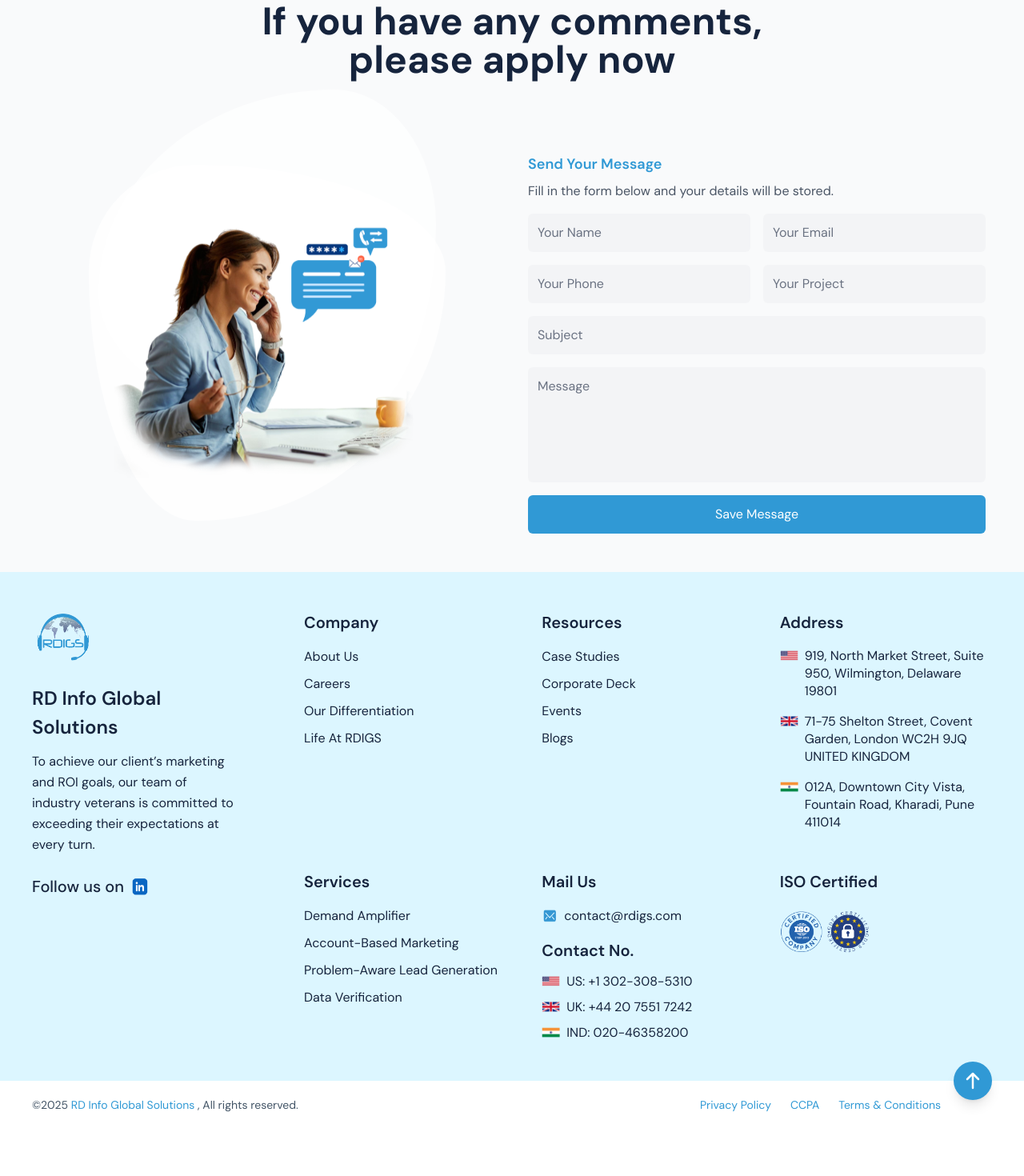
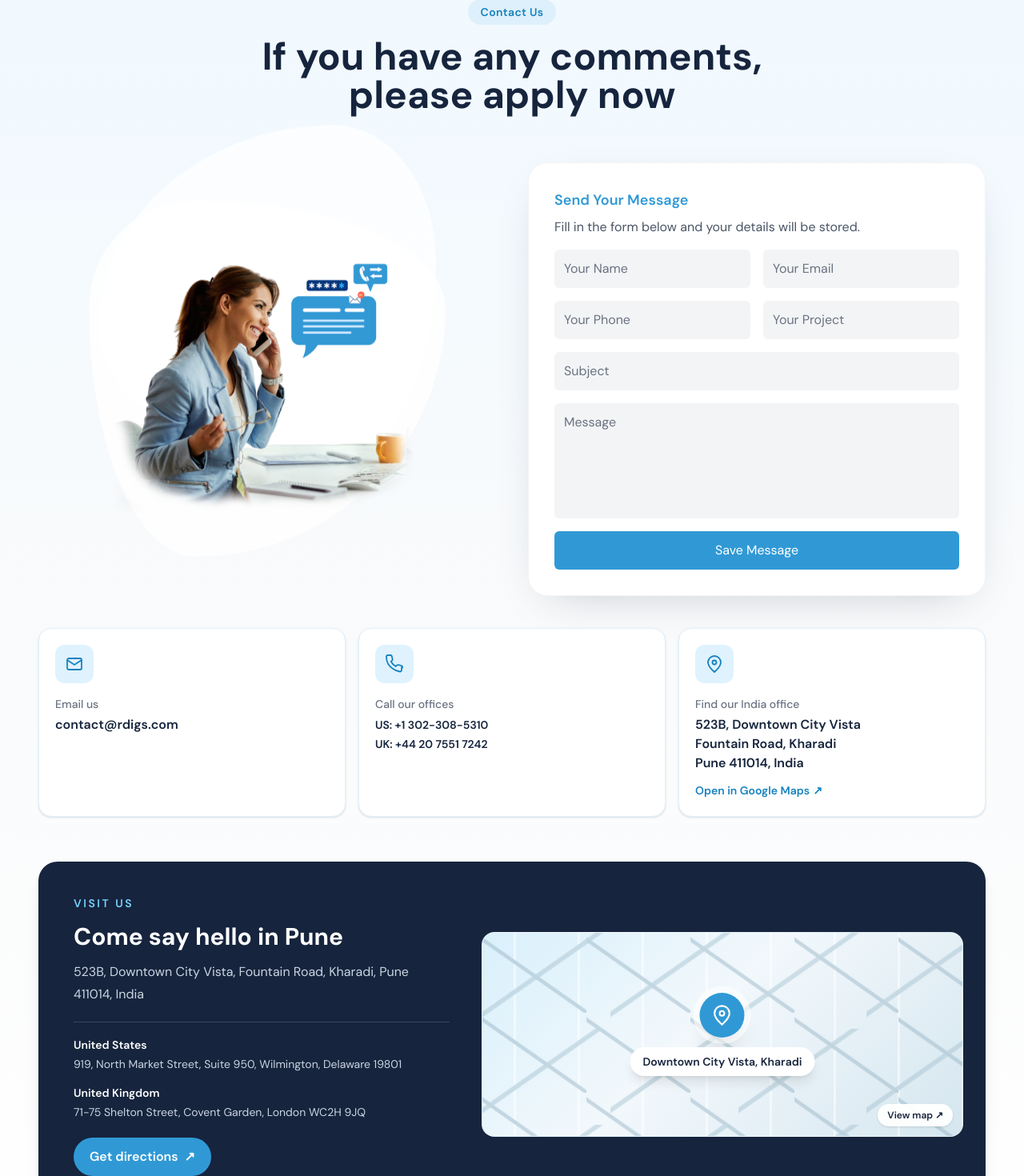
Before and after one commit to rdigs-bhagya/RDIGS-new-next, a Next.js app: page /contact in a window 1280 px wide. Shown: the part 185-1655 px from the top of the page at 80% size. Before the commit the page ends 1597 px from the top, so only its background shows below. Built offline with nearby package versions, Linux system fonts and the light colour scheme.

Commit message:
contact us page changed

```diff
--- a/src/app/Services/account-based-marketing/page.tsx
+++ b/src/app/Services/account-based-marketing/page.tsx
@@ -54,7 +54,7 @@ export default function AccountBasedMarketingPage() {
                     <div className="md:w-[38%] text-center">
                         <div className="w-full max-w-[437px] mx-auto">
                             <Image
-                                src="/acc-base-marketting/bg-abm-main-iImg.png"
+                                src="/acc-base-marketting/bg-abm-main-img.png"
                                 alt="ABM Main"
                                 width={437}
                                 height={437}
--- a/src/app/contact/page.tsx
+++ b/src/app/contact/page.tsx
@@ -49,20 +49,48 @@ export default function ContactPage() {
   };
 
   return (
-    <section className="bg-gray-50 py-12 wow fadeInUp" data-wow-delay="0.1s">
-      <div className="container mx-auto px-6 lg:px-12">
+    <section className="relative overflow-hidden bg-gradient-to-b from-sky-50 via-gray-50 to-white py-14 md:py-20 wow fadeInUp" data-wow-delay="0.1s">
+      <div className="container mx-auto flex flex-col px-6 lg:px-12">
         {/* Header */}
-        <div className="text-center max-w-3xl mx-auto pb-8 mb-15">
-          <h4 className="text-[#3099D5] font-semibold text-lg">Contact Us</h4>
-          <h1 className="text-4xl md:text-5xl font-bold text-[#16243D] mt-2">
+        <div className="order-0 text-center max-w-3xl mx-auto pb-15">
+          <span className="inline-flex items-center rounded-full bg-[#3099D5]/10 px-4 py-1.5 text-sm font-semibold tracking-wide text-[#1682bf]">Contact Us</span>
+          <h1 className="text-4xl md:text-5xl font-bold text-[#16243D] mt-4">
             If you have any comments, please apply now
           </h1>
         </div>
 
-        <div className="grid md:grid-cols-2 gap-10">
+        <div className="order-2 grid gap-4 sm:grid-cols-2 lg:grid-cols-3 mt-10 w-full">
+          <a href="mailto:contact@rdigs.com" className="group rounded-2xl border border-sky-100 bg-white p-5 shadow-sm transition hover:-translate-y-1 hover:shadow-lg">
+            <span className="mb-4 flex h-12 w-12 items-center justify-center rounded-xl bg-sky-100 text-[#1682bf]">
+              <svg viewBox="0 0 24 24" className="h-6 w-6" fill="none" stroke="currentColor" strokeWidth="1.8"><rect x="3" y="5" width="18" height="14" rx="2"/><path d="m3 7 9 6 9-6"/></svg>
+            </span>
+            <span className="block text-sm font-medium text-gray-500">Email us</span>
+            <span className="mt-1 block font-semibold text-[#16243D] group-hover:text-[#1682bf]">contact@rdigs.com</span>
+          </a>
+          <div className="rounded-2xl border border-sky-100 bg-white p-5 shadow-sm">
+            <span className="mb-4 flex h-12 w-12 items-center justify-center rounded-xl bg-sky-100 text-[#1682bf]">
+              <svg viewBox="0 0 24 24" className="h-6 w-6" fill="none" stroke="currentColor" strokeWidth="1.8"><path d="M21 16.5v3a2 2 0 0 1-2.2 2A19.8 19.8 0 0 1 10.2 18a19.5 19.5 0 0 1-6-6A19.8 19.8 0 0 1 1.9 3.2 2 2 0 0 1 3.9 1h3a2 2 0 0 1 2 1.7c.1 1 .4 2 .7 2.9a2 2 0 0 1-.5 2.1L7.8 9a16 16 0 0 0 6 6l1.3-1.3a2 2 0 0 1 2.1-.5c.9.3 1.9.6 2.9.7a2 2 0 0 1 1.9 2.6Z"/></svg>
+            </span>
+            <span className="block text-sm font-medium text-gray-500">Call our offices</span>
+            <span className="mt-1 block text-sm font-semibold leading-6 text-[#16243D]">
+              <a className="hover:text-[#1682bf]" href="tel:+13023085310">US: +1 302-308-5310</a><br/>
+              <a className="hover:text-[#1682bf]" href="tel:+442075517242">UK: +44 20 7551 7242</a>
+            </span>
+          </div>
+          <a href="https://www.google.com/maps/search/523B,+Downtown+City+Vista,+Fountain+Road,+Kharadi,+Pune+411014/@18.5564281,73.9277702,15z/data=!3m1!4b1?entry=ttu&g_ep=EgoyMDI2MDkzMC4wIKXMDSoASAFQAw%3D%3D" target="_blank" rel="noreferrer" className="group rounded-2xl border border-sky-100 bg-white p-5 shadow-sm transition hover:-translate-y-1 hover:shadow-lg">
+            <span className="mb-4 flex h-12 w-12 items-center justify-center rounded-xl bg-sky-100 text-[#1682bf]">
+              <svg viewBox="0 0 24 24" className="h-6 w-6" fill="none" stroke="currentColor" strokeWidth="1.8"><path d="M20 10c0 5-8 12-8 12S4 15 4 10a8 8 0 1 1 16 0Z"/><circle cx="12" cy="10" r="2.5"/></svg>
+            </span>
+            <span className="block text-sm font-medium text-gray-500">Find our India office</span>
+            <span className="mt-1 block font-semibold text-[#16243D] group-hover:text-[#1682bf]">523B, Downtown City Vista<br/>Fountain Road, Kharadi<br/>Pune 411014, India</span>
+            <span className="mt-3 inline-flex items-center gap-1 text-sm font-semibold text-[#1682bf]">Open in Google Maps <span aria-hidden="true">↗</span></span>
+          </a>
+        </div>
+
+        <div className="order-1 grid items-stretch gap-8 lg:grid-cols-2 lg:gap-10">
           {/* Image side */}
           {/* Image side */}
-          <div className="flex items-center justify-center">
+          <div className="order-1 flex items-center justify-center">
             <div className="relative w-full max-w-sm">
 
               {/* White fluid background */}
@@ -102,7 +130,7 @@ export default function ContactPage() {
           </div>
 
           {/* Form side */}
-          <div className="flex flex-col justify-center">
+          <div className="order-2 flex flex-col justify-center rounded-3xl border border-gray-100 bg-white p-6 shadow-[0_18px_55px_-28px_rgba(22,36,61,0.28)] sm:p-8">
             <h4 className="text-[#3099D5] font-semibold text-lg mb-2">Send Your Message</h4>
             <p className="mb-4 text-gray-600">Fill in the form below and your details will be stored.</p>
 
@@ -236,6 +264,27 @@ export default function ContactPage() {
             </form>
           </div>
         </div>
+
+        <div className="order-3 mt-14 grid gap-6 rounded-3xl bg-[#16243D] p-5 text-white shadow-xl sm:p-7 md:grid-cols-[1fr_1.2fr] md:items-center">
+          <div className="px-2 py-3 sm:px-4">
+            <span className="text-sm font-semibold uppercase tracking-[0.18em] text-sky-300">Visit us</span>
+            <h2 className="mt-3 text-2xl font-bold sm:text-3xl">Come say hello in Pune</h2>
+            <p className="mt-3 max-w-md leading-7 text-slate-300">523B, Downtown City Vista, Fountain Road, Kharadi, Pune 411014, India</p>
+            <div className="mt-5 space-y-3 border-t border-white/15 pt-4 text-sm leading-6 text-slate-300">
+              <p><span className="font-semibold text-white">United States</span><br/>919, North Market Street, Suite 950, Wilmington, Delaware 19801</p>
+              <p><span className="font-semibold text-white">United Kingdom</span><br/>71-75 Shelton Street, Covent Garden, London WC2H 9JQ</p>
+            </div>
+            <a href="https://www.google.com/maps/search/523B,+Downtown+City+Vista,+Fountain+Road,+Kharadi,+Pune+411014/@18.5564281,73.9277702,15z/data=!3m1!4b1?entry=ttu&g_ep=EgoyMDI2MDkzMC4wIKXMDSoASAFQAw%3D%3D" target="_blank" rel="noreferrer" className="mt-5 inline-flex items-center gap-2 rounded-full bg-[#3099D5] px-5 py-3 font-semibold text-white transition hover:bg-sky-500">Get directions <span aria-hidden="true">↗</span></a>
+          </div>
+          <a href="https://www.google.com/maps/search/523B,+Downtown+City+Vista,+Fountain+Road,+Kharadi,+Pune+411014/@18.5564281,73.9277702,15z/data=!3m1!4b1?entry=ttu&g_ep=EgoyMDI2MDkzMC4wIKXMDSoASAFQAw%3D%3D" target="_blank" rel="noreferrer" aria-label="Open the Pune office location in Google Maps" className="relative block min-h-64 overflow-hidden rounded-2xl border border-white/15 bg-[linear-gradient(135deg,#d9f0fb,#f2f8fc_45%,#d5e6ef)]">
+            <div aria-hidden="true" className="absolute inset-0 opacity-50" style={{ backgroundImage: "linear-gradient(35deg, transparent 46%, #9bb8c7 47%, #9bb8c7 49%, transparent 50%), linear-gradient(145deg, transparent 42%, #a8c4d2 43%, #a8c4d2 45%, transparent 46%), linear-gradient(90deg, transparent 48%, #fff 49%, #fff 52%, transparent 53%)", backgroundSize: "130px 100px, 160px 120px, 80px 80px" }} />
+            <span className="absolute left-1/2 top-1/2 flex -translate-x-1/2 -translate-y-1/2 flex-col items-center">
+              <span className="flex h-14 w-14 items-center justify-center rounded-full bg-[#3099D5] text-white shadow-xl ring-8 ring-white/60"><svg viewBox="0 0 24 24" className="h-7 w-7" fill="none" stroke="currentColor" strokeWidth="1.8"><path d="M20 10c0 5-8 12-8 12S4 15 4 10a8 8 0 1 1 16 0Z"/><circle cx="12" cy="10" r="2.5"/></svg></span>
+              <span className="mt-3 rounded-full bg-white px-4 py-2 text-sm font-semibold text-[#16243D] shadow-lg">Downtown City Vista, Kharadi</span>
+            </span>
+            <span className="absolute bottom-3 right-3 rounded-full bg-white/95 px-3 py-1.5 text-xs font-semibold text-[#16243D] shadow">View map ↗</span>
+          </a>
+        </div>
       </div>
     </section>
   );
--- a/src/component/Topbar/page.tsx
+++ b/src/component/Topbar/page.tsx
@@ -18,10 +18,10 @@ const Topbar = () => {
           {/* Left Section */}
           <div className="flex items-center text-xs">
             <div className="flex items-center border-r border-gray-300 pr-3.5">
-              <Link href="#" className="flex items-center text-[#555555] hover:text-[#3099D5] transition-colors">
+              <a href="https://www.google.com/maps/search/523B,+Downtown+City+Vista,+Fountain+Road,+Kharadi,+Pune+411014/@18.5564281,73.9277702,15z/data=!3m1!4b1?entry=ttu&g_ep=EgoyMDI2MDkzMC4wIKXMDSoASAFQAw%3D%3D" target="_blank" rel="noreferrer" className="flex items-center text-[#555555] hover:text-[#3099D5] transition-colors">
                 <FaMapMarkerAlt className="text-[#3099D5] mr-1.5 text-[11.5px]" />
                 <span className="text-[12px] font-medium">Find A Location</span>
-              </Link>
+              </a>
             </div>
             <div className="pl-3.5">
               <Link href="mailto:contact@rdigs.com" className="flex items-center text-[#555555] hover:text-[#3099D5] transition-colors">
```
